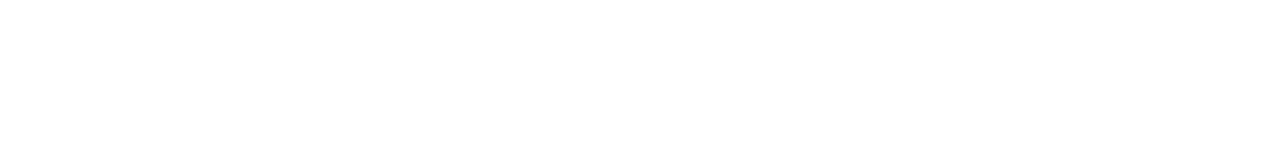
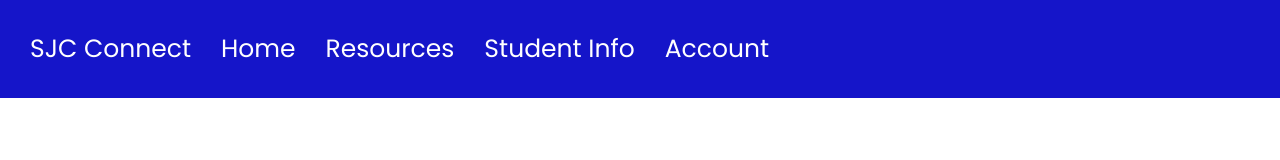
Before and after one commit to OnionCrisps/SJCREMODEL-main, a plain HTML site: page mainsource/index.html in a window 1280 px wide. Drawn offline with Linux system fonts and the light colour scheme.

Commit message:
modified

```diff
--- a/mainsource/index.html
+++ b/mainsource/index.html
@@ -4,16 +4,31 @@
     <meta charset="UTF-8">
     <meta http-equiv="X-UA-Compatible" content="IE=edge">
     <meta name="viewport" content="width=device-width, initial-scale=1.0">
+    <link rel="preconnect" href="https://fonts.googleapis.com">
+    <link rel="preconnect" href="https://fonts.gstatic.com" crossorigin>
+    <link href="https://fonts.googleapis.com/css2?family=Poppins:ital,wght@0,200;0,300;0,400;0,600;0,700;1,100;1,200;1,300;1,400;1,600&display=swap" rel="stylesheet">
+    <link rel="stylesheet" href="indexstyles.css">
+
     <title>SJCConnect</title>
 </head>
 <body>
     <div>
-        <nav>
-            <div><a href=""></a></div>
-            <div><a href=""></a></div>
-            <div><a href=""></a></div>
-            <div><a href=""></a></div>
-            <div><a href=""></a></div>
+        <nav class="nav_menus">
+            <div class="connect_title">
+                SJC Connect</div>
+
+            <div class="home_menu">
+                <a href="index.html">Home</a></div>
+
+            <div class="resource_menu">
+                <a href="resources.html">Resources</a></div>
+
+            <div class="student_menu">
+                <a href="studentinfo.html">Student Info</a></div>
+
+            <div class="account_menu">
+                <a href="account.html">Account</a></div>
+
         </nav>
     </div>
 </body>
--- /dev/null
+++ b/mainsource/indexstyles.css
@@ -0,0 +1,51 @@
+body{
+    position: relative;
+    font-family: 'Poppins', sans-serif;
+    margin: 0;
+    background-color: white;
+    font-size: 25px;
+    color: white;
+}
+
+a, a:hover, a:focus, a:active{
+    text-decoration: none;
+    color: inherit;
+}
+
+.nav_menus{
+    display: flex;
+    padding: 15px;
+    justify-items: right;
+    min-width: 150px 2rem;
+    background-color: #1515c9;
+}
+
+.home_menu{
+    position: relative;
+    display: flex;
+    padding: 15px;
+}
+
+.resource_menu{
+    position: relative;
+    display: flex;
+    padding: 15px;
+}
+
+.student_menu{
+    position: relative;
+    display: flex;
+    padding: 15px;
+}
+
+.account_menu{
+    position: relative;
+    display: flex;
+    padding: 15px;
+}
+
+.connect_title{
+    position: relative;
+    display: flex;
+    padding: 15px;
+}
```
Also changed, not shown: mainsource/account.html (+18 -6 lines), mainsource/resources.html (+18 -6 lines), mainsource/studentinfo.html (+18 -6 lines), 1 other file.
